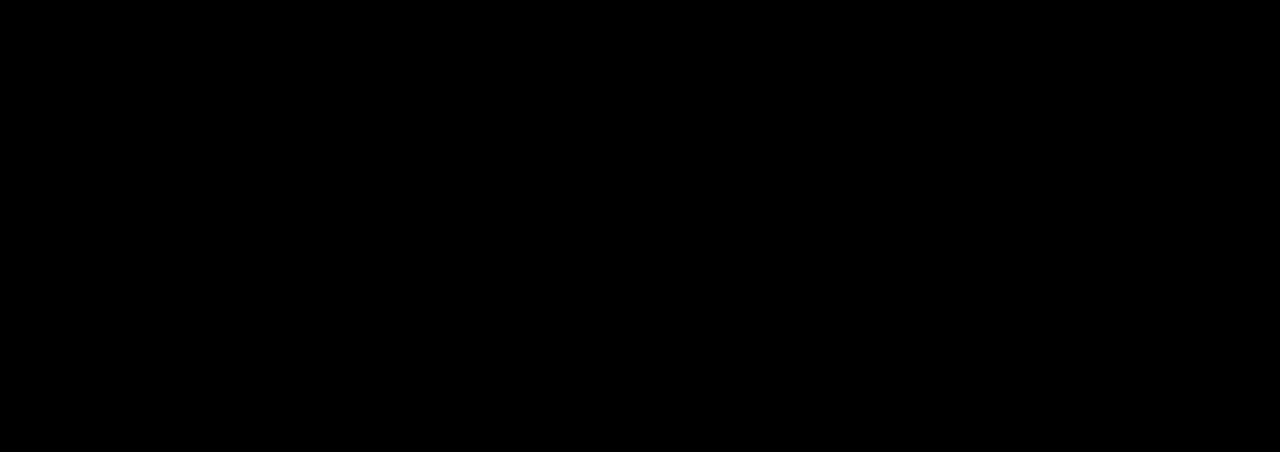
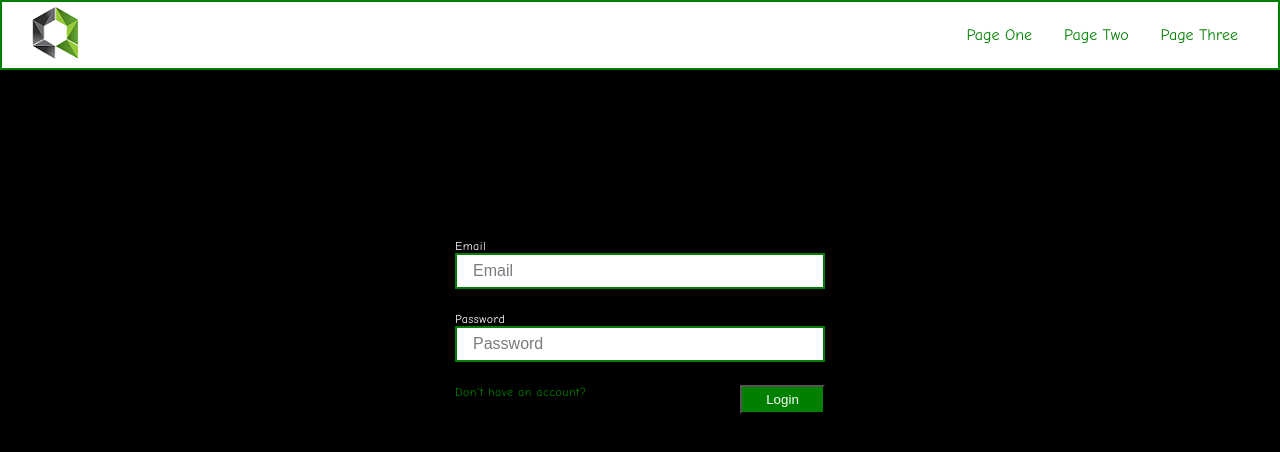
Before and after one commit to OliverVukovic/HR-App, a React (Create React App) app: page / in a window 1280 px wide. Before the commit this address had no page. Shown: the top 452 px of the page. Built offline with nearby package versions, Linux system fonts and the light colour scheme.

Commit message:
login path corection

```diff
--- a/src/App.js
+++ b/src/App.js
@@ -7,7 +7,7 @@
   return (
       <div className="App">
         <Routes>
-          <Route exact path="/login" element={<Login />} />
+          <Route exact path="/" element={<Login />} />
           {/* <Route exact path="/register" element={<Register />} />
           <Route exact path="/main" element={<Main />} /> */}
         </Routes>
```
